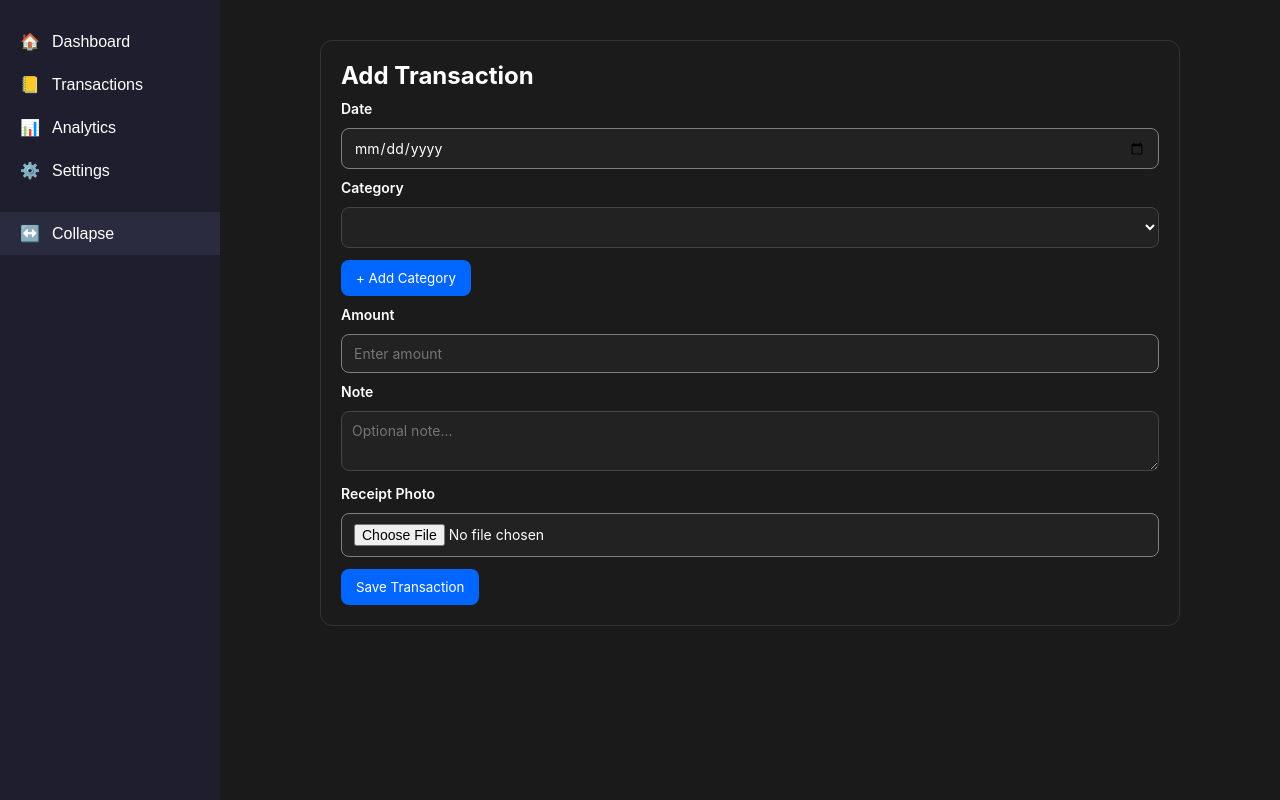
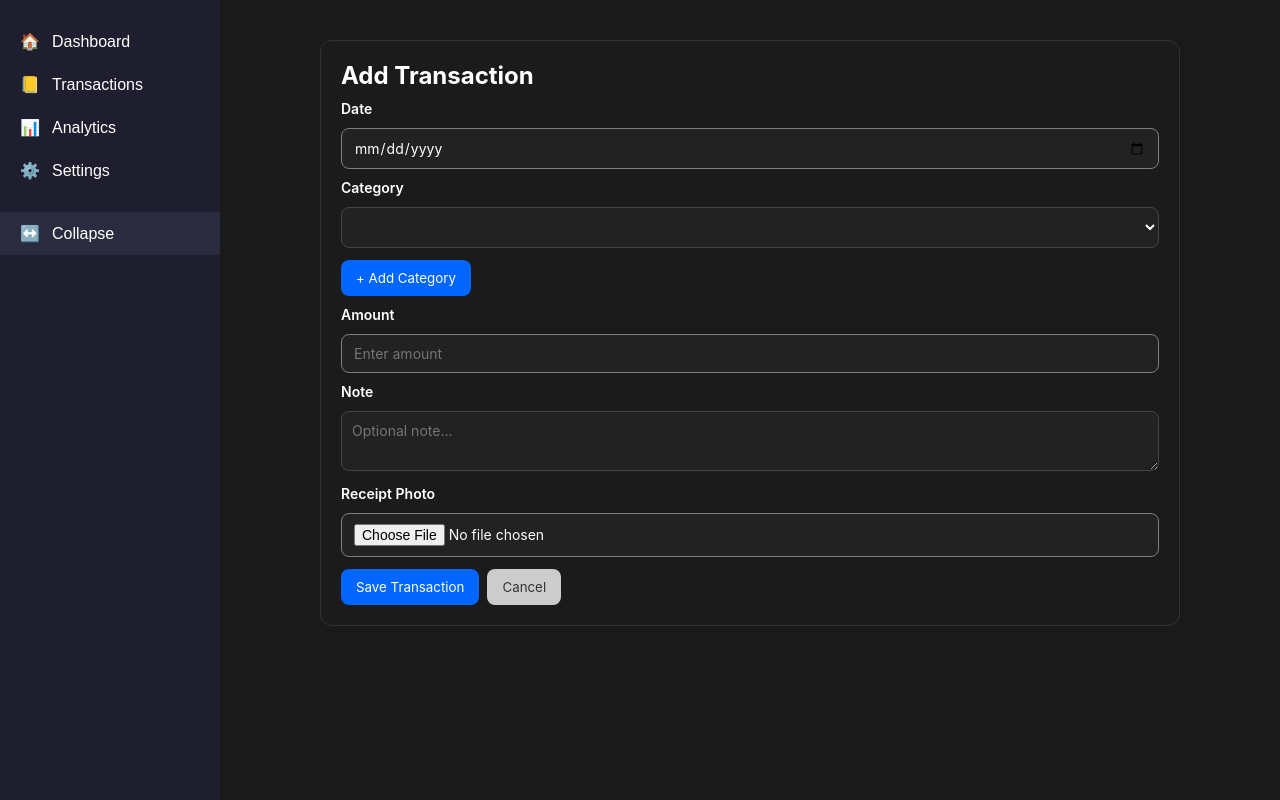
Before and after one commit to FieryInferno/cointrack, a Vue app: page /transactions/create in a window 1280 px wide. Built offline with nearby package versions, Linux system fonts and the light colour scheme; the HTML template or start-up script is replaced by a standard one.

Commit message:
back button

```diff
--- a/src/views/CreateTransactionView.vue
+++ b/src/views/CreateTransactionView.vue
@@ -21,6 +21,9 @@
       <input type="file" id="receipt" accept="image/*">
 
       <button class="submit-btn" id="saveTransaction">Save Transaction</button>
+      <RouterLink to="/transactions">
+        <button class="cancel-btn" id="cancelTransaction">Cancel</button>
+      </RouterLink>
     </section>
   </div>
 </template>
@@ -28,4 +31,9 @@
   button {
     margin-top: 12px;
   }
+  .cancel-btn {
+    margin-left: 8px;
+    background-color: #ccc;
+    color: #333;
+  }
 </style>
```
